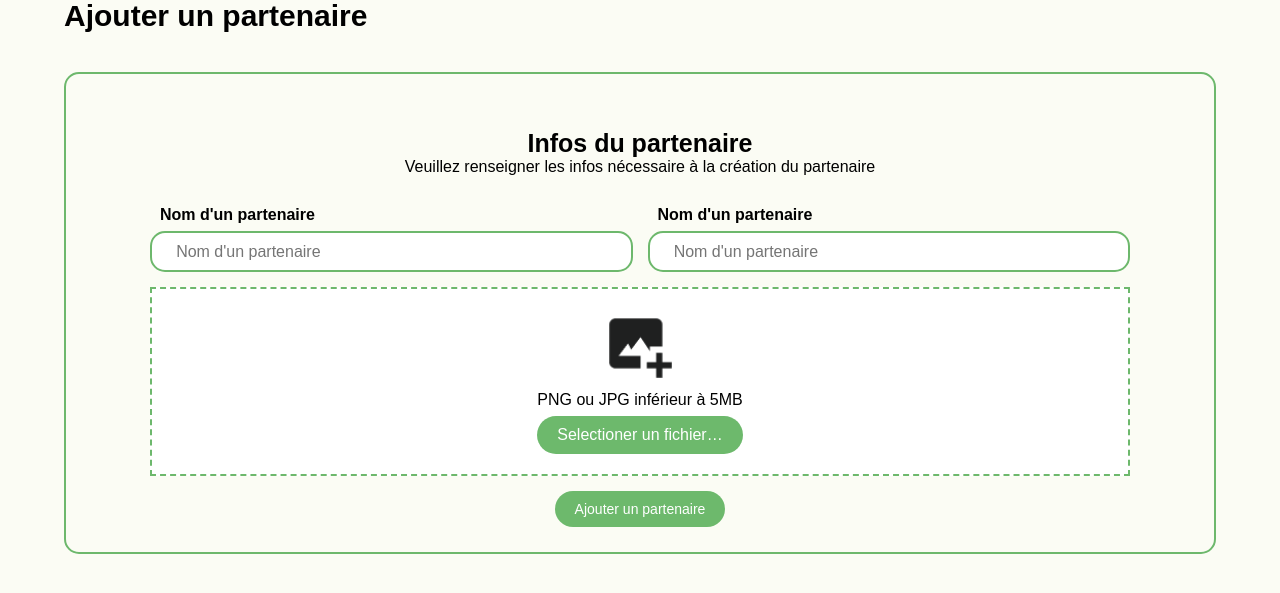
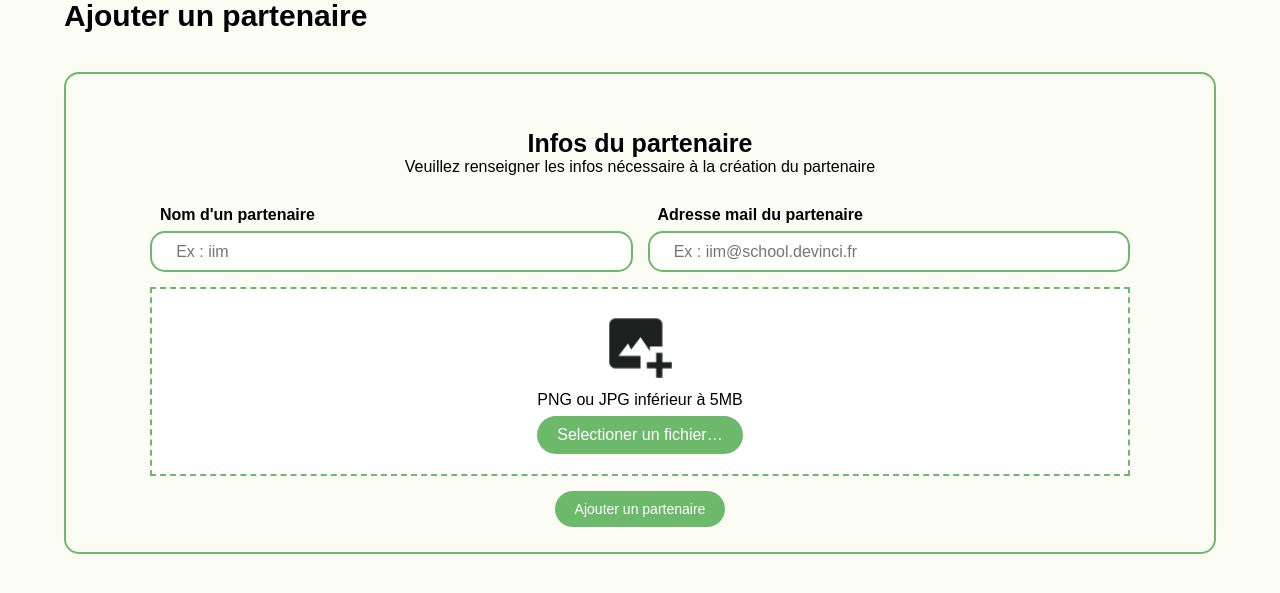
Before and after one commit to jstnate/carbon_game, a PHP site: page /add-partner.php in a window 1280 px wide; the page is wider, and only the part inside the window is pictured. Shown: the part 132-725 px from the top of that part. Run offline with PHP 8.4, Linux system fonts and the light colour scheme; the visitor is signed in with stand-in values (Sample User, id 1); some libraries are stand-ins or nearby versions; some web fonts are replaced.

Commit message:
:lipstick: Update ui add partners

```diff
--- a/add-partner.php
+++ b/add-partner.php
@@ -35,11 +35,11 @@ require_once 'object/partner.php';
                 <div class="info_container">
                     <div class="info">
                         <label for="partner_name">Nom d'un partenaire</label>
-                        <input type="text" name="partner_name" id="partner_name" placeholder="Nom d'un partenaire">
+                        <input type="text" name="partner_name" id="partner_name" placeholder="Ex : iim">
                     </div>
                     <div class="info">
-                        <label for="partner_name">Nom d'un partenaire</label>
-                        <input type="text" name="partner_name" id="partner_name" placeholder="Nom d'un partenaire">
+                        <label for="partner_mail">Adresse mail du partenaire</label>
+                        <input type="text" name="partner_mail" id="partner_mail" placeholder="Ex : iim@school.devinci.fr">
                     </div>
                 </div>
 
@@ -72,11 +72,12 @@ require_once 'object/partner.php';
         if ($_POST) {
             $partner = new Partner(
                 $_POST['partner_name'],
+                $_POST['partner_mail'],
                 $_FILES['logo']['name'],
             );
             $img_name=$_FILES['logo']['name'];
             $tmp_img_name=$_FILES['logo']['tmp_name'];
-            $folder = 'image/';
+            $folder = 'images/';
             move_uploaded_file($tmp_img_name,$folder.$img_name);
 
             if($partner->verifyInput()){
@@ -90,6 +91,6 @@ require_once 'object/partner.php';
             }
         }
     ?>
-
+    <script src="public/js/custom-file-input.js"></script>
 </body>
 </html>
--- a/object/connection.php
+++ b/object/connection.php
@@ -116,10 +116,11 @@ class Connection
     // Partenaires
     public function insertPartner(Partner $partner): bool
     {
-        $query = 'INSERT INTO partner (partner_name, logo) VALUES (:partner_name, :logo)';
+        $query = 'INSERT INTO partner (partner_name, partner_mail, logo) VALUES (:partner_name, :partner_mail, :logo)';
         $statement = $this->pdo->prepare($query);
         return $statement->execute([
             'partner_name' => $partner->partner_name,
+            'partner_mail' => $partner->partner_mail,
             'logo' => $partner->logo,
         ]);
     }
--- a/object/partner.php
+++ b/object/partner.php
@@ -4,6 +4,7 @@ class Partner
 {
     public function __construct(
         public string $partner_name,
+        public string $partner_mail,
         public string $logo,
     )
     {
@@ -12,7 +13,7 @@ class Partner
     {
         $isValid = true;
 
-        if ($this->partner_name === '') {
+        if ($this->partner_name === ''|| $this->partner_mail === '') {
             $isValid = false;
         }
         return $isValid;
```
Also changed, not shown: addcard.php (+6 -6 lines), images/Capture d’écran 2022-11-28 à 14.39.25.png (added), images/cards/Capture d’écran 2022-11-28 à 14.39.25.png (added), images/logo_esilv_png_couleur.png (added).
